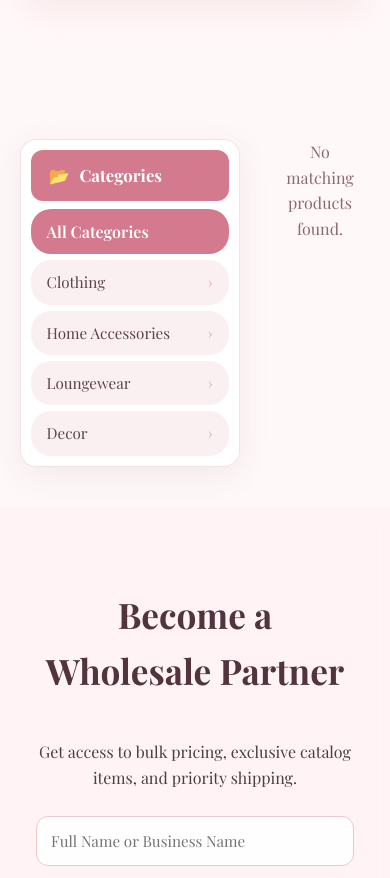
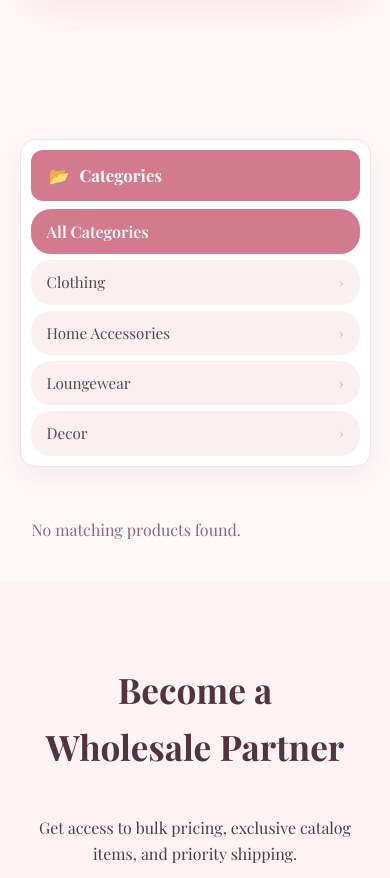
Before and after one commit to obiswift/maison-de-cess, a website: page index.html in a window 390 px wide. Shown: the part 960-1838 px from the top of the page. Drawn offline with nearby package versions, Linux system fonts and the light colour scheme; no server answers; animation ran at ten frames a second; a web font is replaced by a local one.

Commit message:
Update index.html

```diff
--- a/index.html
+++ b/index.html
@@ -11,22 +11,26 @@
   <!-- Three.js Library -->
   <script src="https://cdnjs.cloudflare.com/ajax/libs/three.js/r128/three.min.js"></script>
   <style>
-    /* Strict 2-Column Product Grid & Sticky Sidebar under which content scrolls */
+    /* Two-product mobile grid & sticky left category sidebar */
     .product-grid {
       display: grid;
-      grid-template-columns: repeat(2, 1fr) !important;
+      grid-template-columns: repeat(2, 1fr);
       gap: 15px;
     }
-    @media (max-width: 768px) {
+    @media (min-width: 900px) {
+      .product-grid {
+        grid-template-columns: repeat(3, 1fr);
+      }
+    }
+    @media (max-width: 600px) {
       .retail-section-wrapper > div {
-        flex-direction: row !important;
-        align-items: flex-start !important;
+        flex-direction: column !important;
       }
       .category-sidebar {
-        position: sticky !important;
-        top: 90px !important;
-        width: 220px !important;
-        flex-shrink: 0;
+        width: 100% !important;
+        position: relative !important;
+        top: 0 !important;
+        margin-bottom: 20px;
       }
     }
   </style>
@@ -82,7 +86,7 @@
   <section class="retail-section-wrapper" id="retail-shop" style="max-width: 1300px; margin: 40px auto; padding: 0 5%;">
     <div style="display: flex; gap: 30px; align-items: flex-start;">
 
-      <!-- Left Vertical Category Sidebar (Sticky: products scroll past/underneath it) -->
+      <!-- Left Vertical Category Sidebar (Sticky as products scroll underneath/beside) -->
       <aside class="category-sidebar" style="width: 260px; background: rgba(255, 255, 255, 0.9); backdrop-filter: blur(10px); border-radius: 16px; border: 1px solid rgba(232, 180, 184, 0.4); box-shadow: 0 8px 32px rgba(82, 52, 63, 0.08); overflow: hidden; flex-shrink: 0; position: sticky; top: 90px; padding: 10px; z-index: 10;">
         <div style="background: #d47a8f; color: white; padding: 12px 18px; border-radius: 12px; font-weight: 700; font-size: 1.05rem; display: flex; align-items: center; gap: 10px; margin-bottom: 8px;">
           <span>📂</span> Categories
@@ -92,7 +96,7 @@
         </ul>
       </aside>
 
-      <!-- Right Products Grid Section (Strictly 2 products per row side-by-side) -->
+      <!-- Right Products Grid Section (2 items per row on mobile) -->
       <div style="flex: 1;">
         <div class="product-grid" id="userProductsGrid" style="margin-top: 0;">
           <!-- Dynamically populated from backend API -->
```
